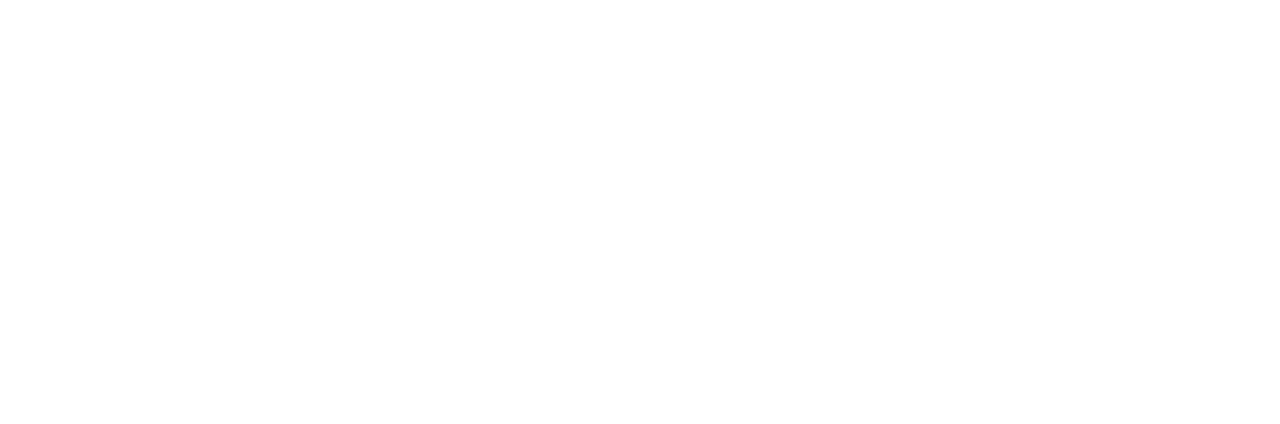
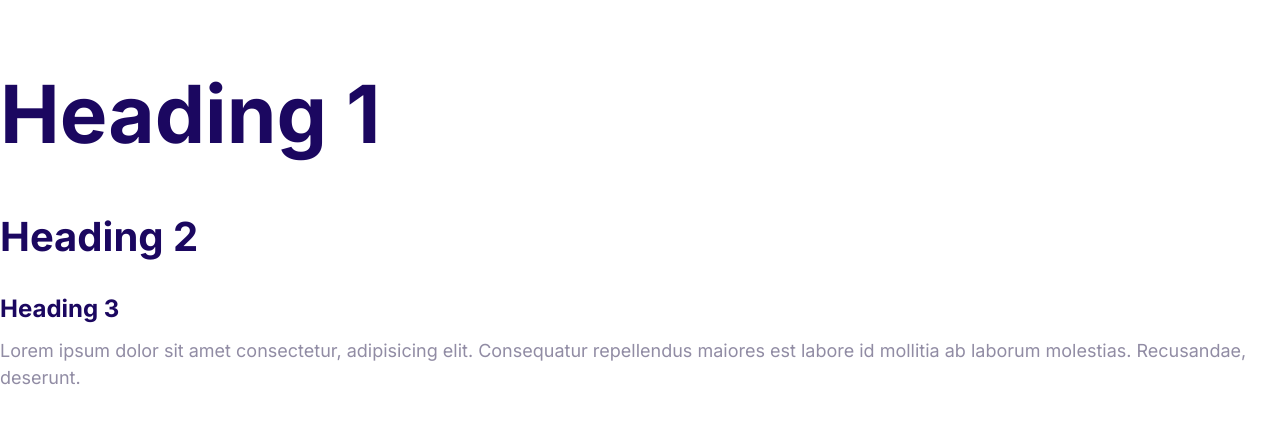
Before and after one commit to TOLU-MICH/first-poj-Moshify-, a plain HTML site: page index.html in a window 1280 px wide. Drawn offline with Linux system fonts and the light colour scheme.

Commit message:
Define the styles for the fonts.

```diff
--- a/css/style.css
+++ b/css/style.css
@@ -1,7 +1,50 @@
-:root{
-  --color-primary:#2584ff;
-  --color-secondary:#00d9ff;
-  --color-accent:#ff3400;
-  --color-headings:#1b0760;
-  --color-body:#918ca4;
+:root {
+  --color-primary: #2584ff;
+  --color-secondary: #00d9ff;
+  --color-accent: #ff3400;
+  --color-headings: #1b0760;
+  --color-body: #918ca4;
 }
+html {
+  font-size: 62.5%;
+}
+body {
+  font-family: INTER, Arial, Helvetica, sans-serif;
+  color: var(--color-body);
+  font-size: 2.4rem;
+  line-height: 1.5;
+}
+h1,
+h2,
+h3 {
+  color: var(--color-headings);
+  margin-bottom: 1rem;
+}
+
+h1 {
+  font-size: 7rem;
+}
+h2 {
+  font-size: 4rem;
+}
+h3 {
+  font-size: 3rem;
+}
+p {
+  margin-top: 0;
+}
+
+@media screen and (min-width: 1024px) {
+  body {
+    font-size: 1.8rem;
+  }
+  h1 {
+    font-size: 8rem;
+  }
+  h2 {
+    font-size: 4rem;
+  }
+  h3 {
+    font-size: 2.4rem;
+  }
+}
--- a/index.html
+++ b/index.html
@@ -5,10 +5,16 @@
     <meta http-equiv="X-UA-Compatible" content="IE=edge">
     <meta name="viewport" content="width=device-width, initial-scale=1.0">
     <title>Document</title>
+    <link rel="preconnect" href="https://fonts.googleapis.com">
+    <link rel="preconnect" href="https://fonts.gstatic.com" crossorigin>
+    <link href="https://fonts.googleapis.com/css2?family=Inter:wght@400;700&display=swap" rel="stylesheet">
     <link rel="stylesheet" href="css/normalize.css">
     <link rel="stylesheet" href="css/style.css">
 </head>
 <body>
-
+    <h1>Heading 1</h1>
+    <h2>Heading 2</h2>
+    <h3>Heading 3</h3>
+    <p>Lorem ipsum dolor sit amet consectetur, adipisicing elit. Consequatur repellendus maiores est labore id mollitia ab laborum molestias. Recusandae, deserunt.</p>
 </body>
 </html>
```
